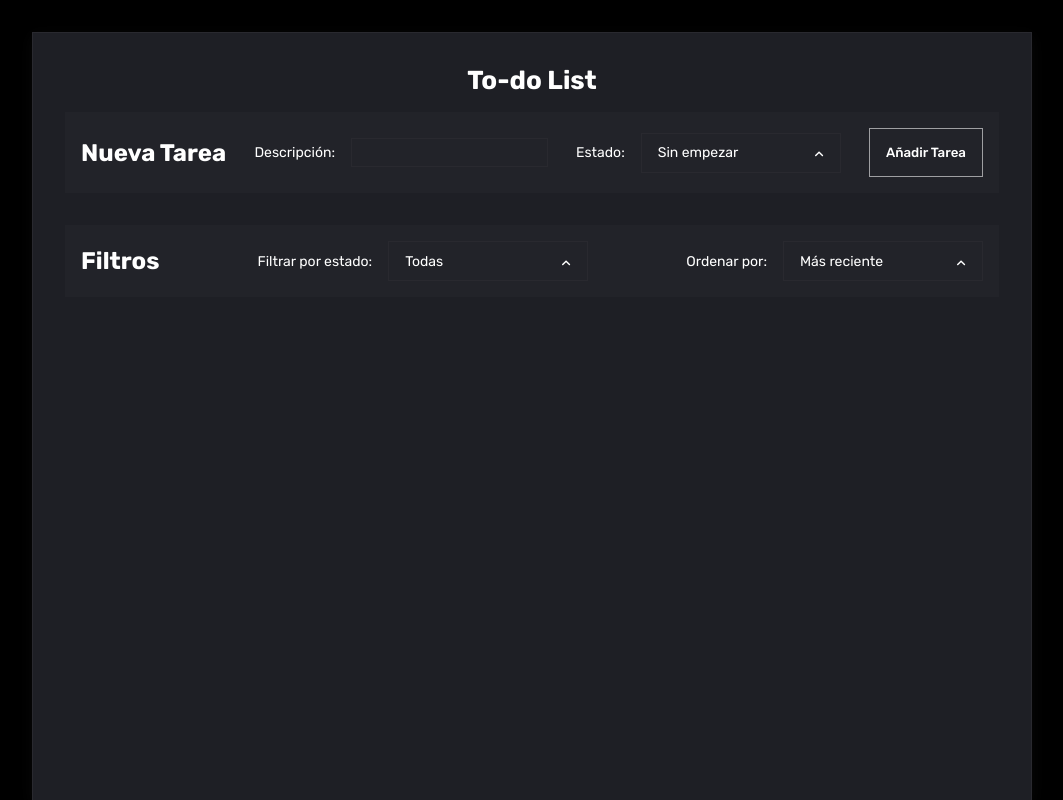
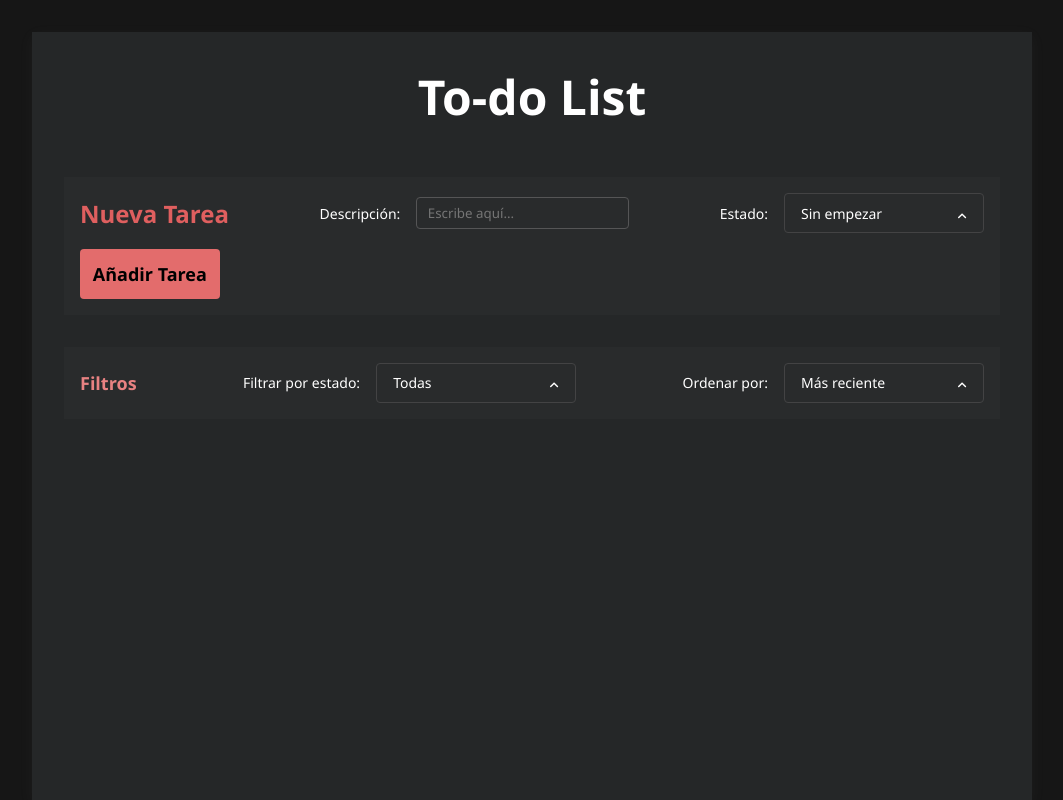
Before and after one commit to KevinVanDerSchans/to-do-list-angular16, an Angular app: page / in a window 1280 px wide. Shown: the whole page, without its empty margins (108-1171 px from the left). Built offline with nearby package versions, Linux system fonts and the light colour scheme.

Commit message:
Add some styles

```diff
--- a/src/app/app.component.scss
+++ b/src/app/app.component.scss
@@ -9,15 +9,21 @@
   max-width: 1000px;
   margin: 0 auto;
   padding: 2rem;
-  background-color: #1e1f25;
-  border: 1px solid #29292f;
+  background-color: #252728;
+  border: none;
   box-shadow: 0px 4px 15px 0px rgba(180, 180, 180, 0.05);
   border-bottom: none;
   color: #fff;
 
   h1 {
-    font-size: 26px;
+    font-size: 48px;
+    padding-bottom: 32px;
     align-self: center;
+  }
+
+  h2 {
+    font-size: 18px;
+    color: #e88282;
   }
 }
 
--- a/src/app/components/dropdown/dropdown.component.scss
+++ b/src/app/components/dropdown/dropdown.component.scss
@@ -21,7 +21,8 @@ $select_height: 40px;
     justify-content: space-between;
     padding: 0 1rem;
     color: #fff;
-    border: 1px solid #29292F;
+    border: 1px solid #434344;
+    border-radius: 4px;
     font-size: 14px;
 
     .withOpacity {
@@ -54,7 +55,7 @@ $select_height: 40px;
       font-size: 14px;
       color: #fff;
       text-decoration: none;
-      background: #1E1F25;
+      background: #3e3e3e;
       padding: 10px 1rem;
       font-weight: normal;
       border-bottom: 1px solid #ffffff10;
--- a/src/app/components/todo-form/todo-form.component.html
+++ b/src/app/components/todo-form/todo-form.component.html
@@ -7,6 +7,7 @@
       type="text"
       id="description"
       name="description"
+      placeholder="Escribe aquí..."
       [(ngModel)]="newTodoDescription"
       autocomplete="off"
     />
--- a/src/app/components/todo-form/todo-form.component.scss
+++ b/src/app/components/todo-form/todo-form.component.scss
@@ -7,6 +7,12 @@
   padding: 1rem;
   gap: 1rem;
   background-color: #ffffff05;
+
+  h2 {
+    font-size: 24px;
+    color: #df5f5f;
+    font-weight: 700;
+  }
 
   .form-group {
     display: flex;
@@ -20,26 +26,33 @@
     input {
       padding: .4rem;
       background: transparent;
-      border: none;
-      outline: none;
-      border: 1px solid #29292F;
+      border: 1px solid #555556;
+      border-radius: 4px;
       color: #DADADA;
+    }
+
+    input::placeholder {
+      padding-left: 4px;
     }
   }
 
   button {
     background: transparent;
+    background-color: #e36c6c;
+    color: #000;
+    font-weight: 700;
+    font-size: 18px;
     border: none;
-    border: 1px solid #ffffff90;
-    color: #fff;
+    border-radius: 4px;
     height: 100%;
-    padding: 1rem;
+    padding: 0.8rem;
     cursor: pointer;
-    font-weight: 500;
     transition-duration: .3s;
+    font-family: inherit;
 
     &:hover {
-      background-color: #29292F;
+      background-color: #191818d7;
+      color: #fff;
     }
   }
 }
--- a/src/app/components/todo-list-item/todo-list-item.component.scss
+++ b/src/app/components/todo-list-item/todo-list-item.component.scss
@@ -3,9 +3,9 @@
   display: flex;
   flex-direction: column;
   gap: .8rem;
-  border: 1px solid #29292f;
   padding: 1rem;
   color: #dadada;
+  background-color: #0e0e0e34;
   line-height: 24px;
 
   .top {
@@ -14,7 +14,7 @@
     align-items: center;
 
     p {
-      font-size: 12px;
+      font-size: 14px;
       font-weight: 600;
     }
 
@@ -33,7 +33,7 @@
       }
 
       &:hover {
-        transform: scale(1.2);
+        transform: scale(1.4);
       }
     }
   }
@@ -44,7 +44,8 @@
     justify-content: space-between;
 
     span {
-      font-size: 14px;
+      font-size: 18px;
+      font-style: italic;
     }
   }
 }
--- a/src/styles.scss
+++ b/src/styles.scss
@@ -1,13 +1,12 @@
-@import url('https://fonts.googleapis.com/css2?family=Rubik:ital,wght@0,300;0,400;0,500;0,600;0,700;0,800;0,900;1,300;1,400;1,500;1,600;1,700;1,800;1,900&display=swap');
 
 * {
   margin: 0;
   padding: 0;
   box-sizing: border-box;
   outline: none;
-  font-family: 'Rubik', sans-serif;
+  font-family: 'Segoe UI', Tahoma, Geneva, Verdana, sans-serif, sans-serif;
 }
 
 body {
-  background-color: #000; // #09f
+  background-color: #161616;
 }
```
